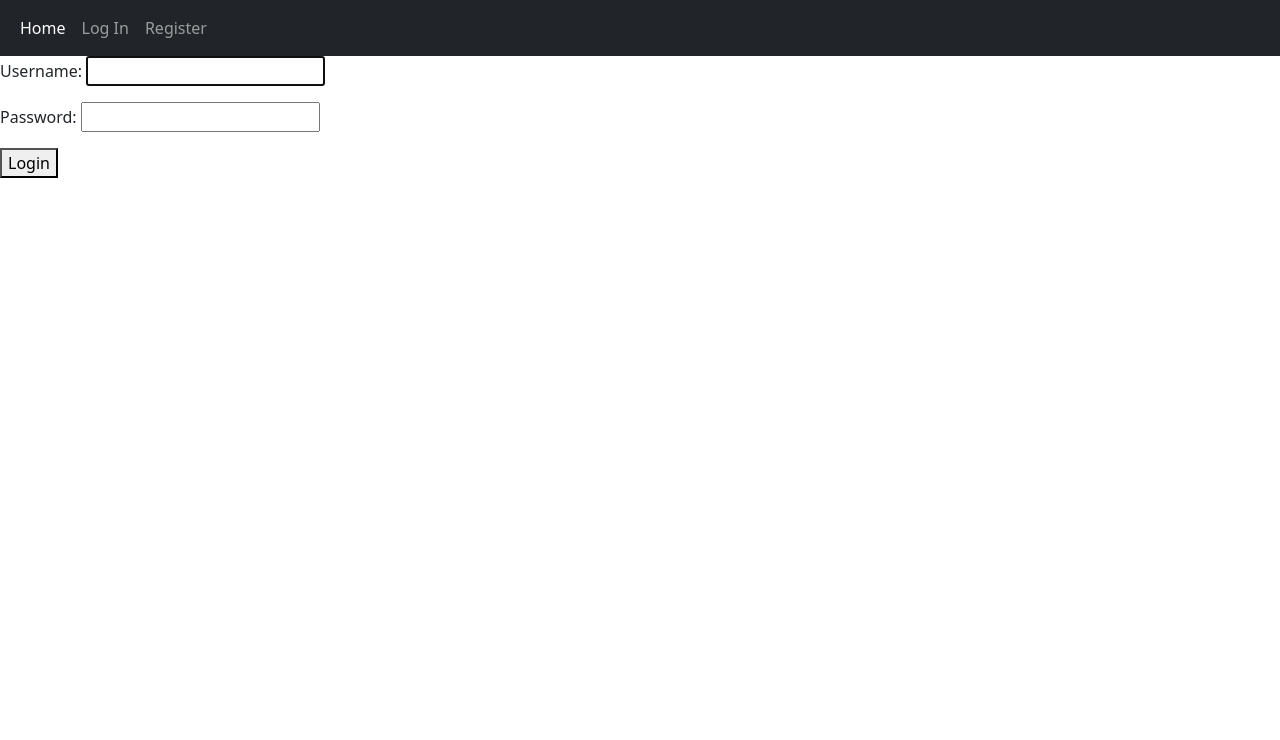
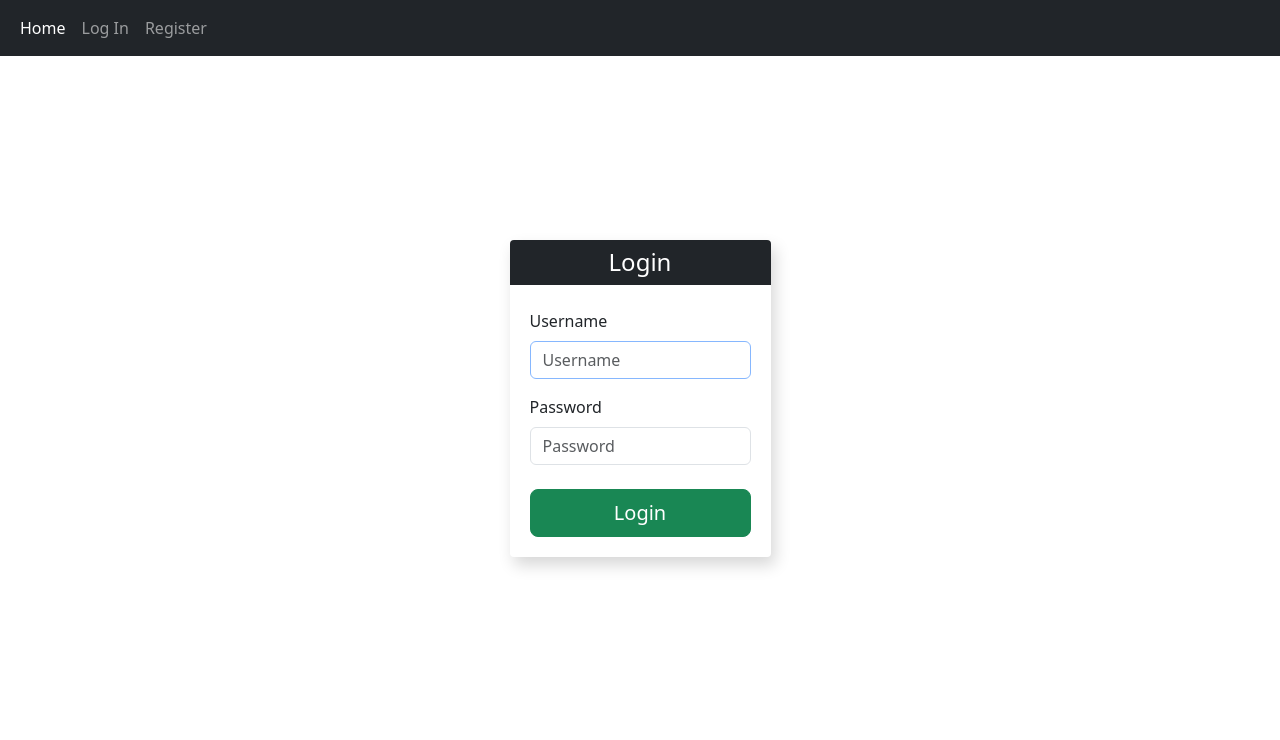
Before and after one commit to SRaflian/Django-CRM, a Django app: page /accounts/login/ in a window 1280 px wide. Shown: the top 740 px of the page. Run offline with Django 5.2, Linux system fonts and the light colour scheme; some libraries are stand-ins or nearby versions.

Commit message:
basic css design for login and registration

```diff
--- a/django_project/settings.py
+++ b/django_project/settings.py
@@ -37,6 +37,7 @@ INSTALLED_APPS = [
     'django.contrib.sessions',
     'django.contrib.messages',
     'django.contrib.staticfiles',
+    'widget_tweaks',
     "accounts",
     "customers",
 ]
@@ -121,7 +122,8 @@ USE_TZ = True
 # Static files (CSS, JavaScript, Images)
 # https://docs.djangoproject.com/en/5.0/howto/static-files/
 
-STATIC_URL = 'static/'
+STATIC_URL = '/static/'
+STATICFILES_DIRS = [BASE_DIR / "static",]
 
 # Default primary key field type
 # https://docs.djangoproject.com/en/5.0/ref/settings/#default-auto-field
--- a/templates/auth/login.html
+++ b/templates/auth/login.html
@@ -1,7 +1,30 @@
 {% extends "base.html" %}
-
+{% load widget_tweaks %}
 {% block title %}Login Page{% endblock %}
 
+{% block extra_blocks %}
+{% comment %} <link rel="stylesheet" type="text/css" href="templates/auth/css/login.css"> {% endcomment %}
+<style>
+    .formContainer {
+        box-shadow : 4px 8px 16px #d7d7d7;
+        margin:20vh auto;
+        padding:20px;
+        border-radius:0px 0px 4px 4px;
+        }
+
+    input {
+        box-shadow:none !important;
+        outline:none;
+    }
+
+    #formHeading {
+        background:#212529;
+        margin:-20px;
+        border-radius:4px 4px 0px 0px;
+        color:#fff;
+    }
+</style>
+{% endblock %}
 {% block content %}
 
 {% if warning_message %}
@@ -15,11 +38,30 @@
 {% endif %}
 
 {% if not user.is_authenticated %}
-    <form method="post" action="{% url 'my_custom_login' %}">
-        {% csrf_token %}
-        {{ form.as_p }}
-        <button type="submit">Login</button>
-    </form>
+<div class="p-4">
+    <div class="container">
+      <div class="row">
+        <div class="col-md-5 col-sm-6 col-lg-3 mx-auto">
+          <div class="formContainer">
+            <h2 class="p-2 text-center mb-4 h4" id="formHeading">Login</h2>
+            <form method="post" action="{% url 'my_custom_login' %}">
+              {% csrf_token %}
+              <div class="form-group mt-3">
+                <label class="mb-2" for="username">Username</label>
+                {% render_field form.username type="text" class="form-control" id="id_username" placeholder="Username" %}
+              </div>
+              <div class="form-group mt-3">
+                <label class="mb-2" for="password">Password</label>
+                {% render_field form.password type="password" class="form-control" id="id_password" placeholder="Password" %}
+              </div>
+              <button class="btn btn-success btn-lg w-100 mt-4" type="submit">Login</button>
+            </form>
+          </div>
+        </div>
+      </div>
+    </div>
+    </div>
+
 {% else %}
     <a href="{% url 'logout' %}">Logout</a>
 {% endif %}
```
Also changed, not shown: static/css/login.css (added, +18 -0 lines), static/css/register.css (added, +18 -0 lines), templates/auth/register.html (+41 -7 lines).
